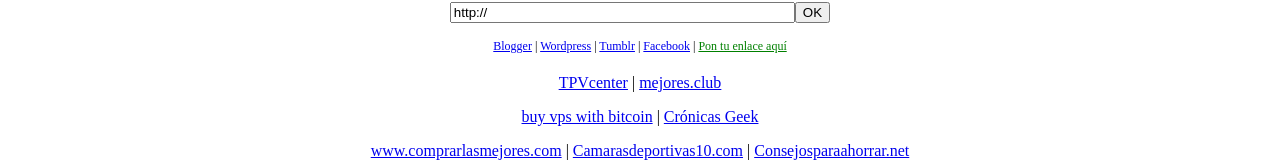
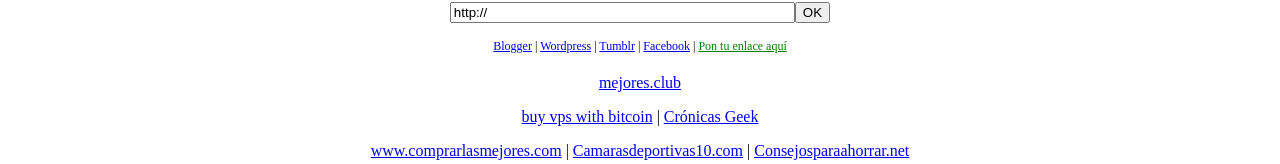
Before and after one commit to itrascastro/contador-de-visitas.com, a plain HTML site: page index.html in a window 1280 px wide. Shown: the part 584-748 px from the top of the page. Drawn offline with Linux system fonts and the light colour scheme.

Commit message:
Update index.html

```diff
--- a/index.html
+++ b/index.html
@@ -165,7 +165,7 @@
             href="http://www.facebook.com">Facebook</a> | <a style="color:green" href="/anunciarse.html">Pon tu enlace aquí</a>
     </div>
     <div style="text-align: center; margin-top: 20px;">
-    <p><a href="http://www.tpvcenter.com">TPVcenter</a> | <a href="https://mejores.club">mejores.club</a></p>
+    <p><a href="https://mejores.club">mejores.club</a></p>
     <p><a href="https://1gbits.com/bitcoin-vps/">buy vps with bitcoin</a> | <a href="https://www.cronicasgeek.com">Crónicas Geek</a> </p>
     <p><a href="https://comprarlasmejores.com/">www.comprarlasmejores.com</a> | <a href="https://www.camarasdeportivas10.com/">Camarasdeportivas10.com</a> | <a href="https://consejosparaahorrar.net/">Consejosparaahorrar.net</a></p>
     <p><a href="https://dudewhereismydrone.com">Dude! Where is my drone</a></p>
```
